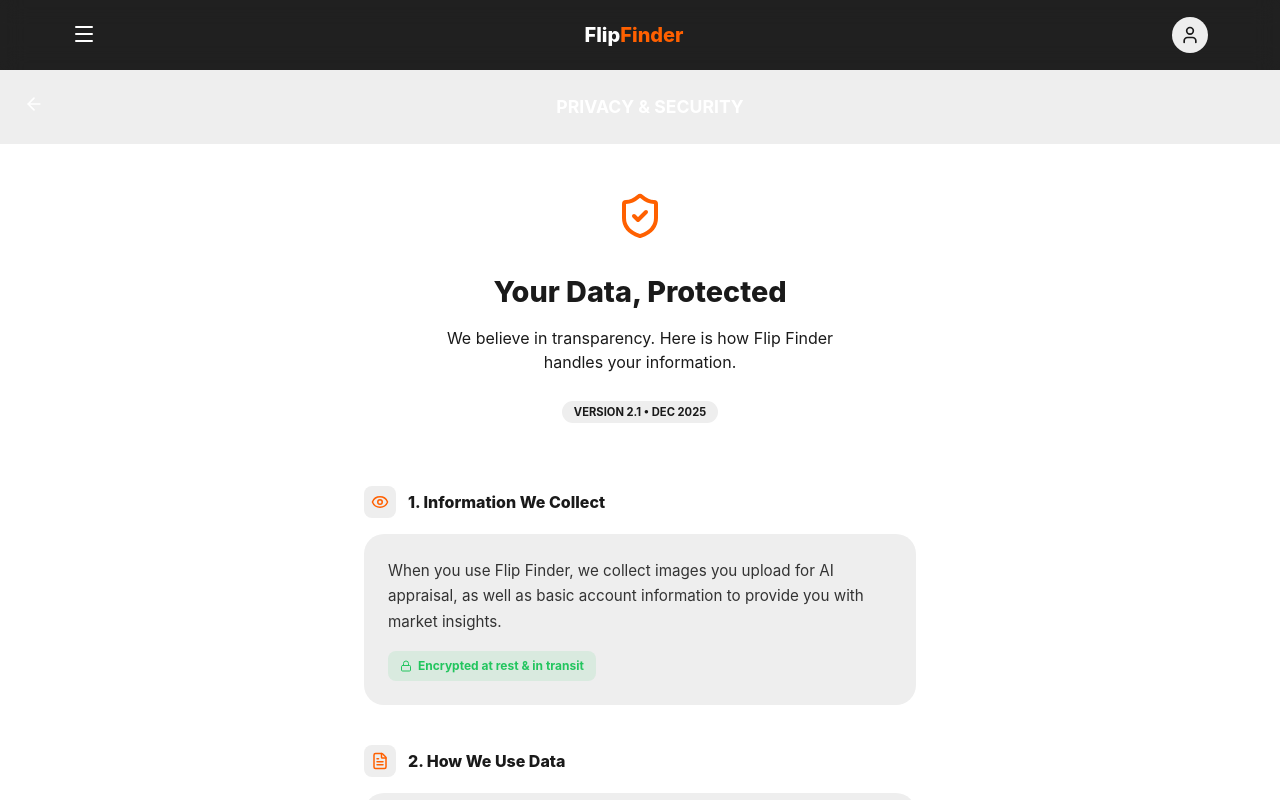
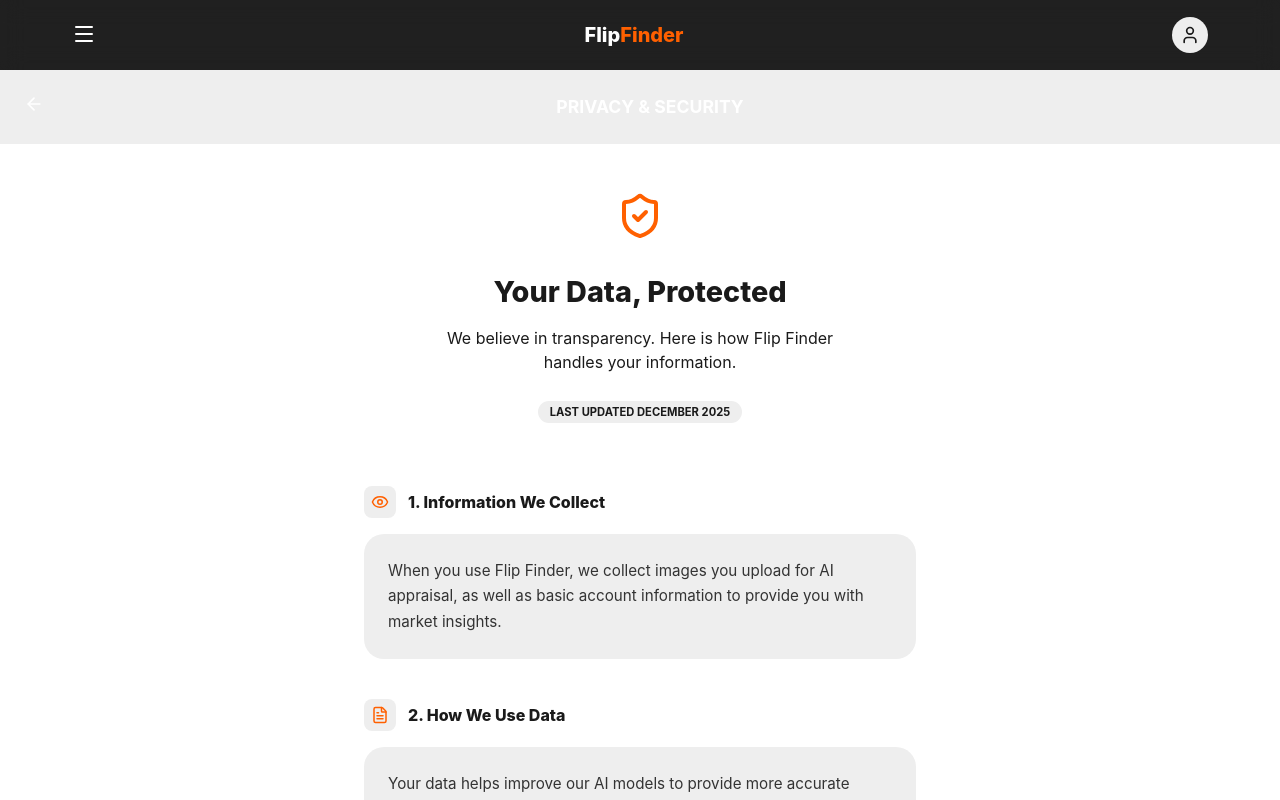
Before and after one commit to LaneLR/AI-Vertex-Image-Analyzer--Frontend, a Next.js app: page /privacy in a window 1280 px wide. Built offline with nearby package versions, Linux system fonts and the light colour scheme.

Commit message:
Update text

```diff
--- a/src/components/PrivacyClient.tsx
+++ b/src/components/PrivacyClient.tsx
@@ -26,7 +26,7 @@
           <p className="privacy-hero__subtitle">
             We believe in transparency. Here is how Flip Finder handles your information.
           </p>
-          <span className="last-updated-tag">Version 2.1 • Dec 2025</span>
+          <span className="last-updated-tag">Last updated December 2025</span>
         </section>
 
         <div className="privacy-grid">
@@ -41,10 +41,10 @@
                 When you use Flip Finder, we collect images you upload for AI appraisal,
                 as well as basic account information to provide you with market insights.
               </p>
-              <div className="data-pill">
+              {/* <div className="data-pill">
                 <Lock size={12} />
                 Encrypted at rest & in transit
-              </div>
+              </div> */}
             </div>
           </section>
 
```
